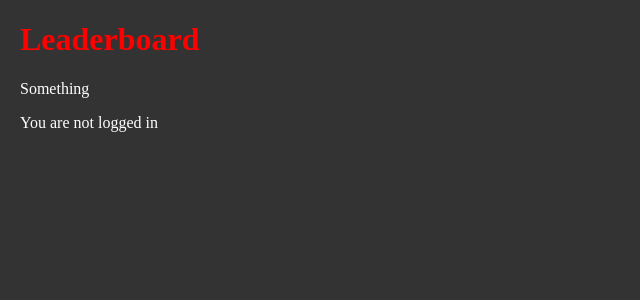
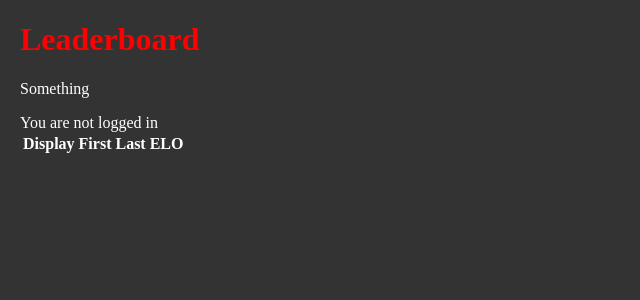
Before and after one commit to RyanSturgill9/Foosball-Ranking-System, a Flask app: page / in a window 1280 px wide. Shown: the top 300 px of the page, without its empty margins (0-640 px from the left). Run offline with Flask 3, Linux system fonts and the light colour scheme; lists and menus that the app fills with data are empty.

Commit message:
Add basic leaderboard

```diff
--- a/flaskapp/routes.py
+++ b/flaskapp/routes.py
@@ -10,7 +10,9 @@ def hello_world():
 
 @app.route('/')
 def leaderboard():
-    return render_template('leaderboard.html', current_user=current_user)
+    query = db.select(User).order_by(User.elo)
+    users = db.session.execute(query).scalars()
+    return render_template('leaderboard.html', current_user=current_user, users=users,)
 
 @app.route('/profile/<int:id>')
 def profile(id):
@@ -23,7 +25,7 @@ def profile(id):
         lastname=user.lastname,
         elo=user.elo,
         description=user.description,
-        profile_picture=user.profile_picture) # User information entered manually to prevent leaking data
+        profile_picture=user.profile_picture)
 
 @login_manager.user_loader
 def load_user(user_id):
--- a/flaskapp/templates/leaderboard.html
+++ b/flaskapp/templates/leaderboard.html
@@ -14,4 +14,22 @@
     You are not logged in
 {% endif %}
 
+<table>
+    <tr>
+        <th>Display</th>
+        <th>First</th>
+        <th>Last</th>
+        <th>ELO</th>
+    </tr>
+    {% for user in users %}
+        <tr>
+            <th><a href="{{ url_for('profile', id=user.id) }}">{{ user.display_name }}</a></th>
+            <th>{{ user.firstname }}</th>
+            <th>{{ user.lastname }}</th>
+            <th>{{ user.elo }}</th>
+        </tr>
+    {% endfor %}
+</table>
+
+
 {% endblock %}
```
